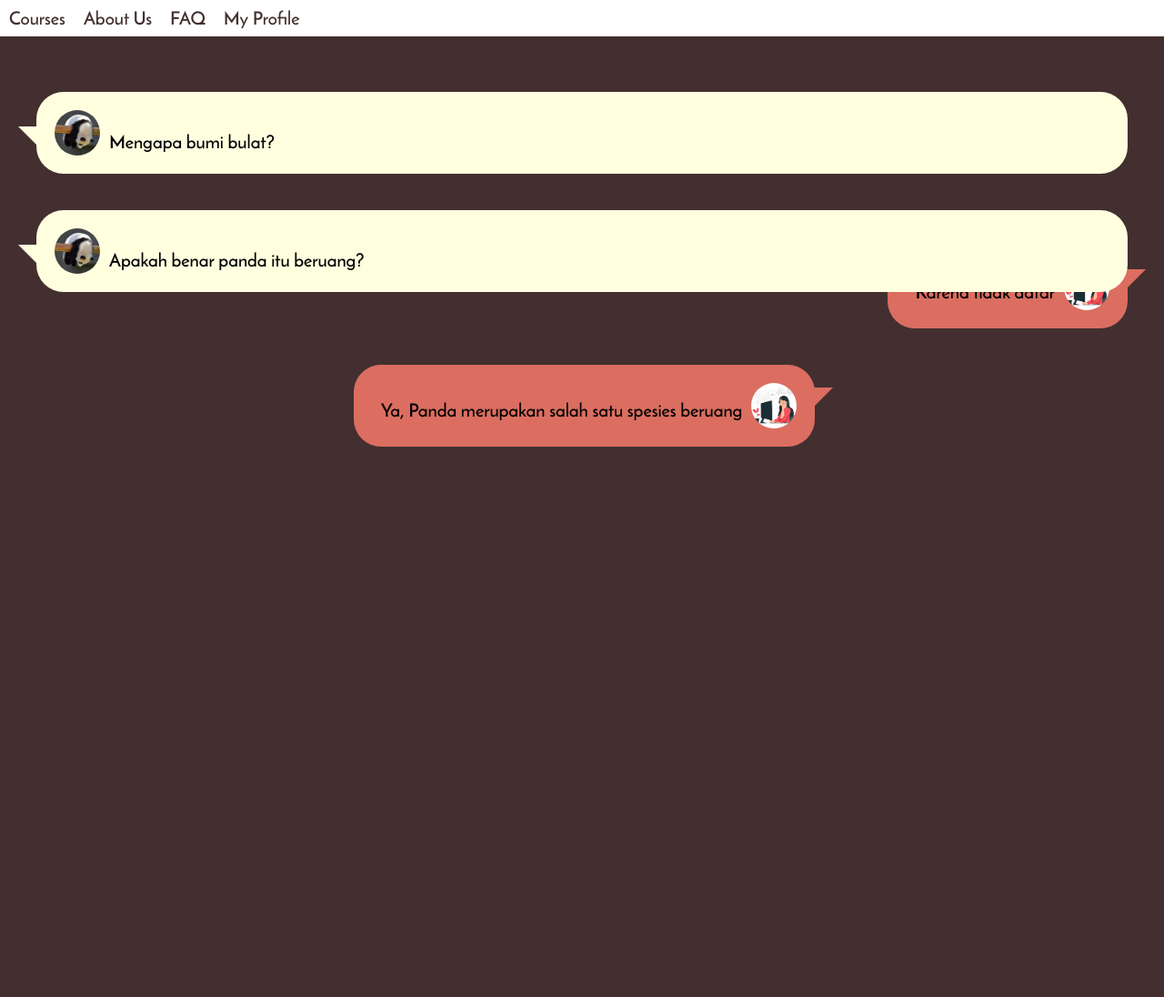
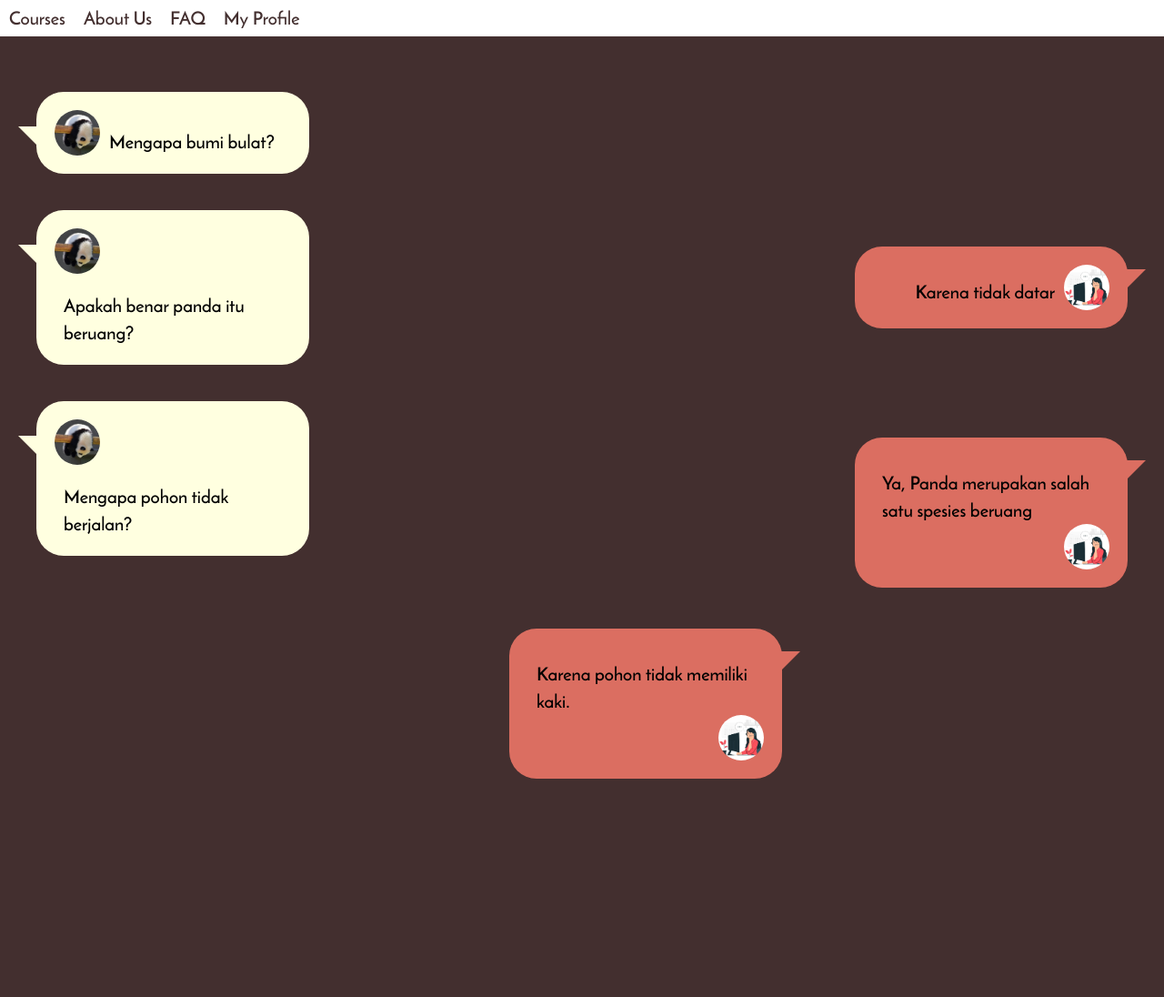
Before and after one commit to NadiaClarissaHermawan/StudieKuy-Online-Course, a PHP site: template view/faq.php in a window 1280 px wide. Shown: the part 69-1165 px from the top of the page at 91% size. Run offline with PHP 8.4, Linux system fonts and the light colour scheme; the template is opened without the code that fills it, so the values that code supplies are empty.

Commit message:
Q&A update css

```diff
--- a/view/faq.php
+++ b/view/faq.php
@@ -19,8 +19,7 @@
                 <img src="view/images/profpicAdmin.jpg" class="profilePic">
             </div>
         </div>
-    </div>
-    <div class="question">
+
         <div class="talk-bubble tri-right round left-in" id="question">
             <div class="talktext question">
                 <img src="view/images/profpic1.jpg" class="profilePic">
@@ -33,5 +32,21 @@
                 <img src="view/images/profpicAdmin.jpg" class="profilePic">
             </div>
         </div>
+
+        <div class="talk-bubble tri-right round left-in" id="question">
+            <div class="talktext question">
+                <img src="view/images/profpic1.jpg" class="profilePic">
+                <p>Mengapa pohon tidak berjalan?</p>
+            </div>
+        </div>
+        <div class="talk-bubble tri-right round right-in" id="answer">
+            <div class="talktext answer" >
+                <p>Karena pohon tidak memiliki kaki.</p>
+                <img src="view/images/profpicAdmin.jpg" class="profilePic">
+            </div>
+        </div>
+    </div>
+    <div class="question2">
+
     </div>
 </div>
--- a/view/layout/style/style.css
+++ b/view/layout/style/style.css
@@ -370,7 +374,7 @@ table {
     margin: 40px;
     /*display: inline-block;*/
     position: relative;
-    width: auto;
+    width: 300px;
     height: auto;
     background-color: lightyellow;
 }
@@ -442,3 +446,6 @@ table {
     float: left;
     top: 0px;
 }
+.question2 {
+
+}
```
Also changed, not shown: other parts of view/layout/style/style.css (+18 -14 lines).
